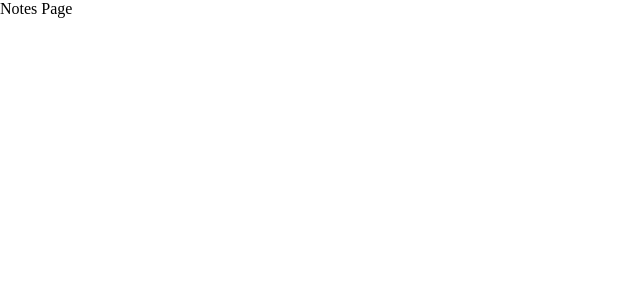
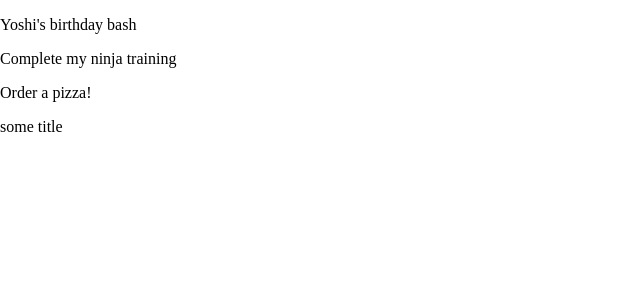
Before and after one commit to MarvelB/react-mui-app, a React (Create React App) app: page / in a window 1280 px wide. Shown: the top 300 px of the page, without its empty margins (0-640 px from the left). Built offline with nearby package versions, Linux system fonts and the light colour scheme; data requests are answered from the project's data file.

Commit message:
st l9 commit

```diff
--- /dev/null
+++ b/data/db.json
@@ -0,0 +1,34 @@
+{
+  "notes": [
+    {
+      "title": "Yoshi's birthday bash",
+      "details": "Lorem Ipsum is simply dummy text of the printing and typesetting industry. Lorem Ipsum has been the industry's standard dummy text ever since the 1500s, when an unknown printer took a galley of type and scrambled it to make a type specimen book.",
+      "category": "reminders",
+      "id": 1
+    },
+    {
+      "title": "Complete my ninja training",
+      "details": "Lorem Ipsum is simply dummy text of the printing and typesetting industry. Lorem Ipsum has been the industry's standard dummy text ever since the 1500s, when an unknown printer took.",
+      "category": "work",
+      "id": 2
+    },
+    {
+      "title": "Order a pizza!",
+      "details": "Lorem Ipsum is simply dummy text of the printing and typesetting industry. Lorem Ipsum has been the industry's standard dummy text ever since the 1500s, when an unknown printer took a galley of type and scrambled it to make a type specimen book.\nLorem Ipsum is simply dummy text of the printing and typesetting industry. Lorem Ipsum has been the industry's standard dummy text ever since the 1500s, when an unknown printer took a galley of type and scrambled it to make a type specimen book.",
+      "category": "todos",
+      "id": 3
+    },
+    {
+      "id": 4
+    },
+    {
+      "id": 5
+    },
+    {
+      "category": "work",
+      "details": "all details",
+      "title": "some title",
+      "id": 6
+    }
+  ]
+}
--- a/package.json
+++ b/package.json
@@ -15,6 +15,7 @@
     "@types/node": "^16.11.15",
     "@types/react": "^17.0.37",
     "@types/react-dom": "^17.0.11",
+    "@types/react-router-dom": "^5.3.2",
     "react": "^17.0.2",
     "react-dom": "^17.0.2",
     "react-router-dom": "^6.2.1",
@@ -26,7 +27,8 @@
     "start": "react-scripts start",
     "build": "react-scripts build",
     "test": "react-scripts test",
-    "eject": "react-scripts eject"
+    "eject": "react-scripts eject",
+    "json-server": "npx json-server --watch data/db.json --port 8000"
   },
   "eslintConfig": {
     "extends": [
--- a/src/components/Create/Create.tsx
+++ b/src/components/Create/Create.tsx
@@ -5,15 +5,20 @@ import KeyboardArrowRightIcon from '@mui/icons-material/KeyboardArrowRight';
 import TextField from '@mui/material/TextField';
 import Radio from '@mui/material/Radio';
 import RadioGroup from '@mui/material/RadioGroup';
+import { Note, NoteCategory } from '../../types/note.type';
 import { SxProps } from '@mui/system/styleFunctionSx';
 import { FormControl, FormLabel, FormControlLabel, Theme } from '@mui/material';
 import { useState } from 'react';
+import { useNavigate } from 'react-router-dom';
 
 const classes = {
   field: {
     marginTop: 2,
     marginBottom: 2,
     display: 'block',
+  } as SxProps<Theme>,
+  formLabel: {
+    textTransform: 'capitalize',
   } as SxProps<Theme>,
 };
 
@@ -22,7 +27,8 @@ const Create = () => {
   const [details, setDetails] = useState<string>('');
   const [titleError, setTitleError] = useState<boolean>(false);
   const [detailsError, setDetailsError] = useState<boolean>(false);
-  const [category, setCategory] = useState<string>('todos');
+  const [category, setCategory] = useState<NoteCategory>(NoteCategory.TODOS);
+  const navigate = useNavigate();
 
   const handleSubmit = (event: React.FormEvent<HTMLFormElement>): void => {
     event.preventDefault();
@@ -40,7 +46,14 @@ const Create = () => {
     }
 
     if (title && details) {
-      console.log(title, details)
+      fetch('http://localhost:8000/notes', {
+        method: 'POST',
+        headers: { 'Content-Type': 'application/json' },
+        body: JSON.stringify({ category, details, title } as Partial<Note>)
+      })
+      .then(() => {
+        navigate('/');
+      })
     }
   }
 
@@ -86,11 +99,27 @@ const Create = () => {
 
         <FormControl sx={classes.field}>
           <FormLabel>Note Category</FormLabel>
-          <RadioGroup value={category} onChange={(e) => setCategory(e.target.value)}>
-            <FormControlLabel value="money" control={<Radio color="secondary" />} label="Money" />
-            <FormControlLabel value="todos" control={<Radio color="secondary" />} label="Todos" />
-            <FormControlLabel value="reminders" control={<Radio color="secondary" />} label="Reminders" />
-            <FormControlLabel value="work" control={<Radio color="secondary" />} label="Work" />
+          <RadioGroup value={category} onChange={(e) => setCategory(e.target.value as NoteCategory)}>
+            <FormControlLabel
+              value={NoteCategory.MONEY}
+              sx={classes.formLabel}
+              control={<Radio color="secondary" />}
+              label={NoteCategory.MONEY} />
+            <FormControlLabel
+              value={NoteCategory.TODOS}
+              sx={classes.formLabel}
+              control={<Radio color="secondary" />}
+              label={NoteCategory.TODOS} />
+            <FormControlLabel
+              value={NoteCategory.REMINDERS}
+              sx={classes.formLabel}
+              control={<Radio color="secondary" />}
+              label={NoteCategory.REMINDERS} />
+            <FormControlLabel
+              value={NoteCategory.WORK}
+              sx={classes.formLabel}
+              control={<Radio color="secondary" />}
+              label={NoteCategory.MONEY} />
           </RadioGroup>
         </FormControl>
 
--- a/src/components/Notes/Notes.tsx
+++ b/src/components/Notes/Notes.tsx
@@ -1,7 +1,23 @@
+import { useEffect, useState } from "react";
+import { Note } from "../../types/note.type";
+
 const Notes = () => {
+  const [notes, setNotes] = useState<Note[]>([]);
+
+  // Initial run
+  useEffect(() => {
+    fetch('http://localhost:8000/notes')
+    .then(res => res.json())
+    .then((data: Note[]) => {
+      setNotes(data);
+    });
+  }, []);
+
   return (
     <div>
-      Notes Page
+      { notes.map(note => (
+        <p key={ note.id }>{ note.title }</p>
+      )) }
     </div>
   )
 }
--- /dev/null
+++ b/src/types/note.type.ts
@@ -0,0 +1,13 @@
+export enum NoteCategory {
+    MONEY = "money",
+    REMINDERS = "reminders",
+    TODOS = "todos",
+    WORK = "work",
+}
+
+export interface Note {
+    title: string;
+    details: string;
+    category: NoteCategory;
+    id: number;
+}
```
Also changed, not shown: 1 other file (tests, documents, lock files or other folders).
